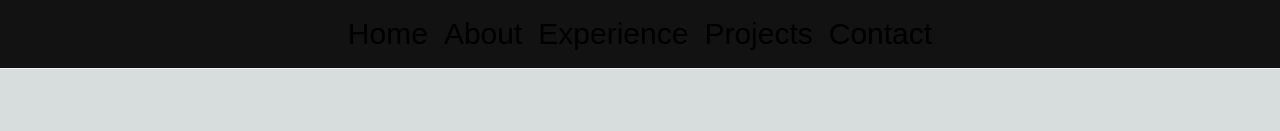
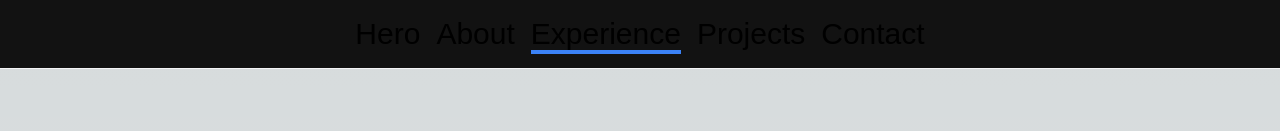
Before and after one commit to Gav1012/portfoliov2, a Next.js app: page / in a window 1280 px wide. Shown: the top 131 px of the page. Built offline with nearby package versions, Linux system fonts and the light colour scheme; no server answers.

Commit message:
added underline to header select and tracks current section

```diff
--- a/src/app/components/header.tsx
+++ b/src/app/components/header.tsx
@@ -1,13 +1,48 @@
+"use client"
+import { useState, useEffect } from 'react';
+
 export default function Header() {
+    const sections = ['hero', 'about', 'experience', 'projects', 'contact'];
+    const [activeSection, setActiveSection] = useState('');
+
+    // handles the tracking of what section the user is currently at, adjusting the header to underline
+    // the current section of the website
+    useEffect(() => {
+        const handleScroll = () => {
+          const scrollPosition = window.scrollY + window.innerHeight / 2;
+
+          sections.forEach((section) => {
+            const element = document.getElementById(section);
+            if (element) {
+              const offsetTop = element.offsetTop;
+              const offsetHeight = element.offsetHeight;
+
+              if (scrollPosition >= offsetTop && scrollPosition < offsetTop + offsetHeight) {
+                setActiveSection(section);
+              }
+            }
+          });
+        };
+
+        window.addEventListener('scroll', handleScroll);
+        return () => window.removeEventListener('scroll', handleScroll);
+      }, []);
+
     return (
         <section className="py-4 px-3 flex flex-col items-center sticky top-0 bg-[#121212] z-10 border-b border-gray-100">
             <header>
                     <nav className="space-x-4">
-                        <a href="#hero" className="text-3xl transform hover:scale-105 hover:text-blue-500 transition-all duration-300">Home</a>
-                        <a href="#about" className="text-3xl hover:text-blue-500 transition-all duration-300">About</a>
-                        <a href="#experience" className="text-3xl hover:text-blue-500 transition-all duration-300">Experience</a>
-                        <a href="#projects" className="text-3xl hover:text-blue-500 transition-all duration-300">Projects</a>
-                        <a href="#contact" className="text-3xl hover:text-blue-500 transition-all duration-300">Contact</a>
+                    {sections.map((section) => (
+                        <a
+                            key={section}
+                            href={`#${section}`}
+                            className={`text-3xl hover:text-blue-500 transition-all duration-300 ${
+                                activeSection === section ? 'border-b-4 border-blue-500' : ''
+                            }`}
+                        >
+                        {section.charAt(0).toUpperCase() + section.slice(1)}
+                        </a>
+                    ))}
                     </nav>
             </header>
         </section>
```
